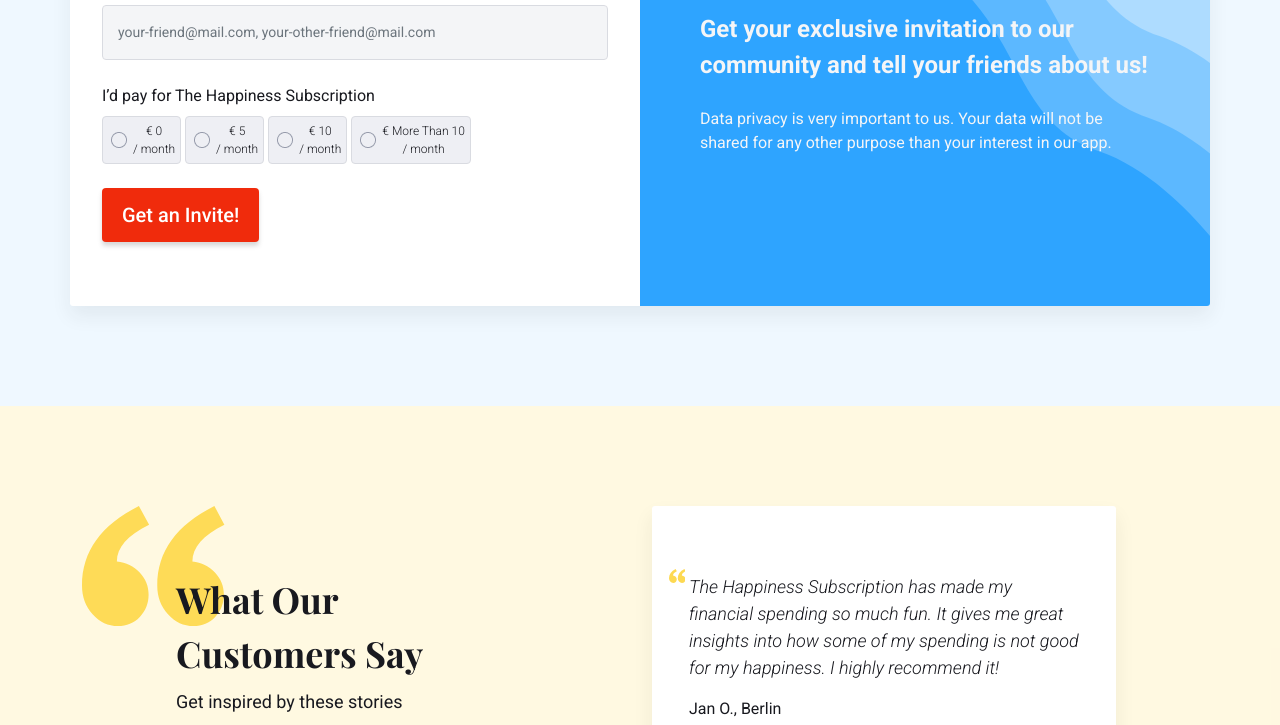
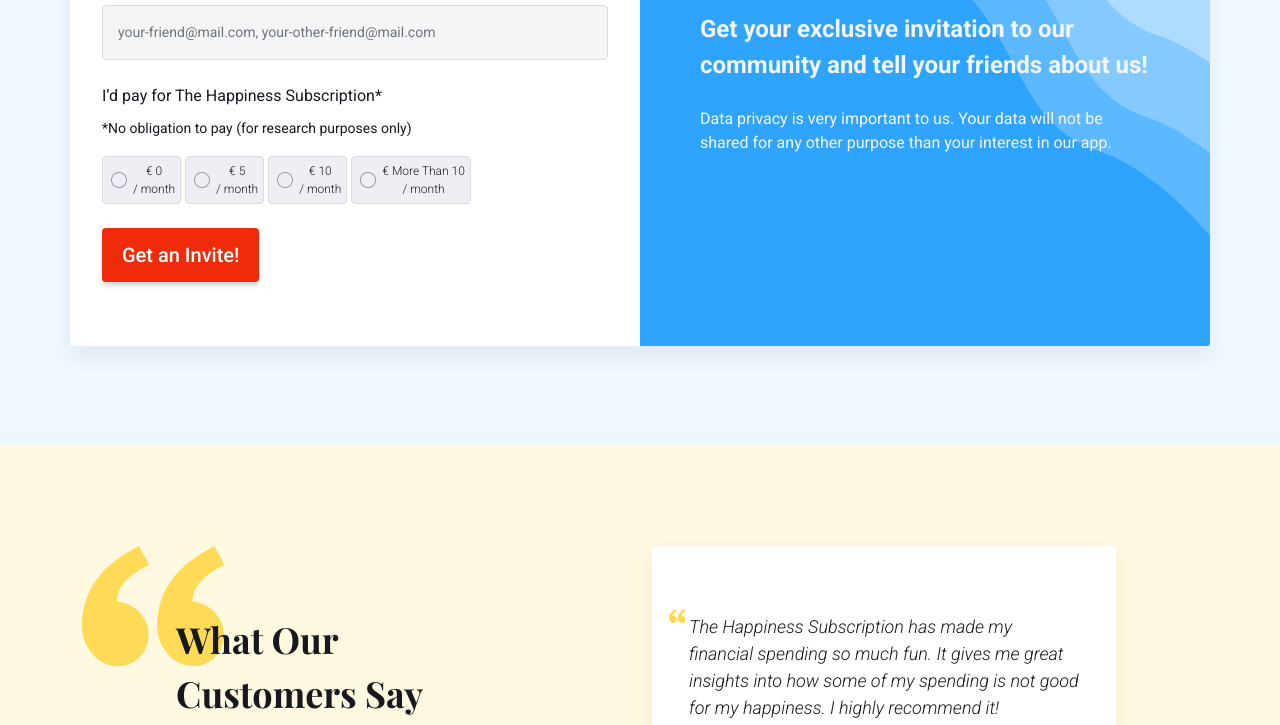
Before and after one commit to VanGoghsCoffee/the-happiness-subscription-landing, a website: page index.html in a window 1280 px wide. Shown: the part 1893-2618 px from the top of the page. Drawn offline with nearby package versions, Linux system fonts and the light colour scheme.

Commit message:
non payment required info added

```diff
--- a/index.html
+++ b/index.html
@@ -116,7 +116,8 @@
                 <input class="form-control" id="refer-us" name="refer-us" placeholder="your-friend@mail.com, your-other-friend@mail.com" type="text" />
               </div>
               <div class="mb-4">
-                <label class="form-label">I’d pay for The Happiness Subscription</label>
+                <label class="form-label">I’d pay for The Happiness Subscription*</label>
+                <p><small>*No obligation to pay (for research purposes only)</small></p>
                 <div>
                   <input value="0" type="radio" class="btn-check" name="price" id="optionNo" autocomplete="off">
                   <label class="btn btn-price-selection" for="optionNo">0</label>
```
